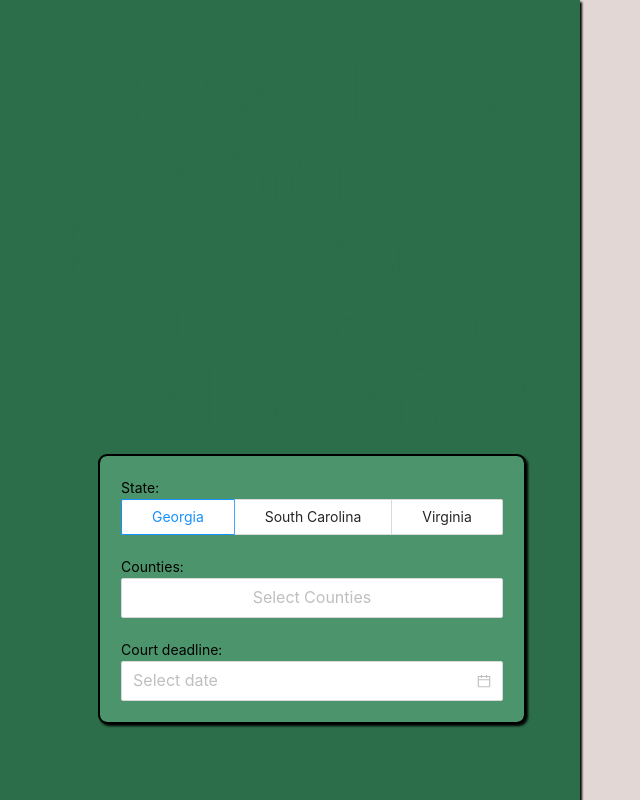
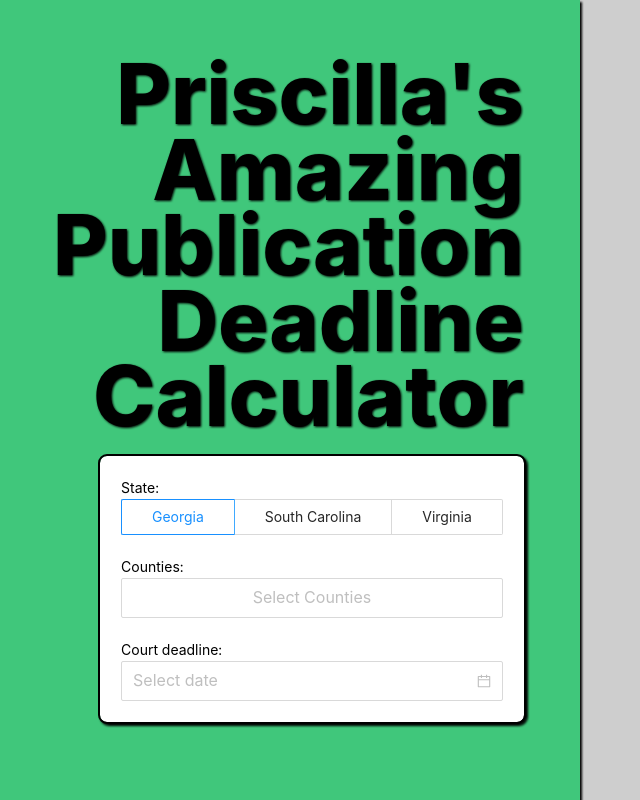
Before and after one commit to Ananym/deadlines, a React (Create React App) app: page / in a window 1280 px wide. Shown: the whole page, without its empty margins (3-643 px from the left). Built offline with nearby package versions, Linux system fonts and the light colour scheme.

Commit message:
Wrapping for county naming.  Simplified colours.

```diff
--- a/src/App.css
+++ b/src/App.css
@@ -3,8 +3,9 @@
 body {
   --col-neutral-200: #E2D7D5;
   --col-neutral-400: #bd8a82;
-  --col-brand-300: #4c956c;
+  --col-brand-300: #40c77b;
   --col-brand-400: #2c6e49;
+  --col-grey-300: #cecece;
 }
 
 @media (prefers-reduced-motion: no-preference) {
@@ -12,7 +13,7 @@ body {
 }
 
 .inputPane {
-  background-color: var(--col-brand-400);
+  background-color: var(--col-brand-300);
   text-align: center;
   display: flex;
   flex-direction: column;
@@ -58,6 +59,7 @@ label {
   align-content: center;
   width: 100%;
   padding: 4em;
+  grid-template-columns: auto;
 
   /* background-image: url("spring1.webp");
   background-color: var(--col-neutral-200);
@@ -70,14 +72,16 @@ label {
 h1 {
   font-size: 6em;
   font-weight: 800;
-  filter: drop-shadow(1px 1px 1px var(--col-brand-400));
+  /* filter: drop-shadow(1px 1px 1px var(--col-brand-400)); */
   margin: 0 0;
-  color: var(--col-brand-400);
+  /* color: var(--col-brand-400); */
+  filter: drop-shadow(1px 1px 1px black);
+  color: black;
 }
 
 main {
   display: grid;
-  background-color: var(--col-neutral-200);
+  background-color: var(--col-grey-300);
   grid-template-columns: min-content auto;
   width: 100vw;
 
@@ -85,14 +89,14 @@ main {
 
 .resultItem {
   height: min-content;
-  width: max-content;
+  /* width: max-content; */
+  width: 100%;
   /* outline: black 2px solid; */
   filter: drop-shadow(2px 2px 1px black);
   font-size: 1.5em;
   font-weight: 400;
   /* border-radius: 0.5em; */
   display: flex;
-  white-space: nowrap;
   background-color: var(--col-brand-300);
 }
 
@@ -103,12 +107,15 @@ main {
 }
 
 .nameSection {
-  background-color: var(--col-neutral-400);
+  background-color: var(--col-brand-300);
+  /* background-color: var(--col-neutral-400); */
   /* border-radius: 0.5em 0 0 0.5em; */
-  width: 33%;
+  /* width: 50%; */
+  width: 12em;
   display: flex;
   justify-content: center;
   align-items: center;
+  text-align: center;
 
   /* border-radius: 0 100% 100% 0; */
   border-right-style: solid;
@@ -116,22 +123,23 @@ main {
   border-right-color: #143119;
 
   padding: 0.2em;
-  padding-left: 0.5em;
-  padding-right: 0.5em;
+  padding-left: 1em;
+  padding-right: 1em;
 }
 
 .dateSection {
-  background-color: var(--col-brand-300);
+  background-color: white;
   /* border-radius: 0 0.5em 0.5em 0; */
   width: max-content;
   flex-grow: 1;
   display: block;
+  white-space: nowrap;
 }
 
 .dateSection > * {
-  padding: 0.2em;
-  padding-left: 0.5em;
-  padding-right: 0.5em;
+  padding: 0.3em;
+  padding-left: 1em;
+  padding-right: 1em;
 }
 
 .deadlineLabel {
@@ -169,7 +177,8 @@ header {
   margin-top: auto;
   margin-bottom: auto;
 
-  background-color: var(--col-brand-300);
+  /* background-color: var(--col-brand-300); */
+  background-color: white;
   outline: black 2px solid;
   filter: drop-shadow(2px 2px 1px black);
   border-radius: 0.5em;
--- a/src/deadlineData.js
+++ b/src/deadlineData.js
@@ -21,7 +21,7 @@ const deadlineData = [
              "publicationDays":{"Friday":{"daysPrior":2,"time":"5pm"}}
           },
           {
-             "name":"scounty2",
+             "name":"Northumberland County",
              "publicationDays":{"Monday":{"daysPrior":2,"time":"5pm"}}
           }
        ]
```
